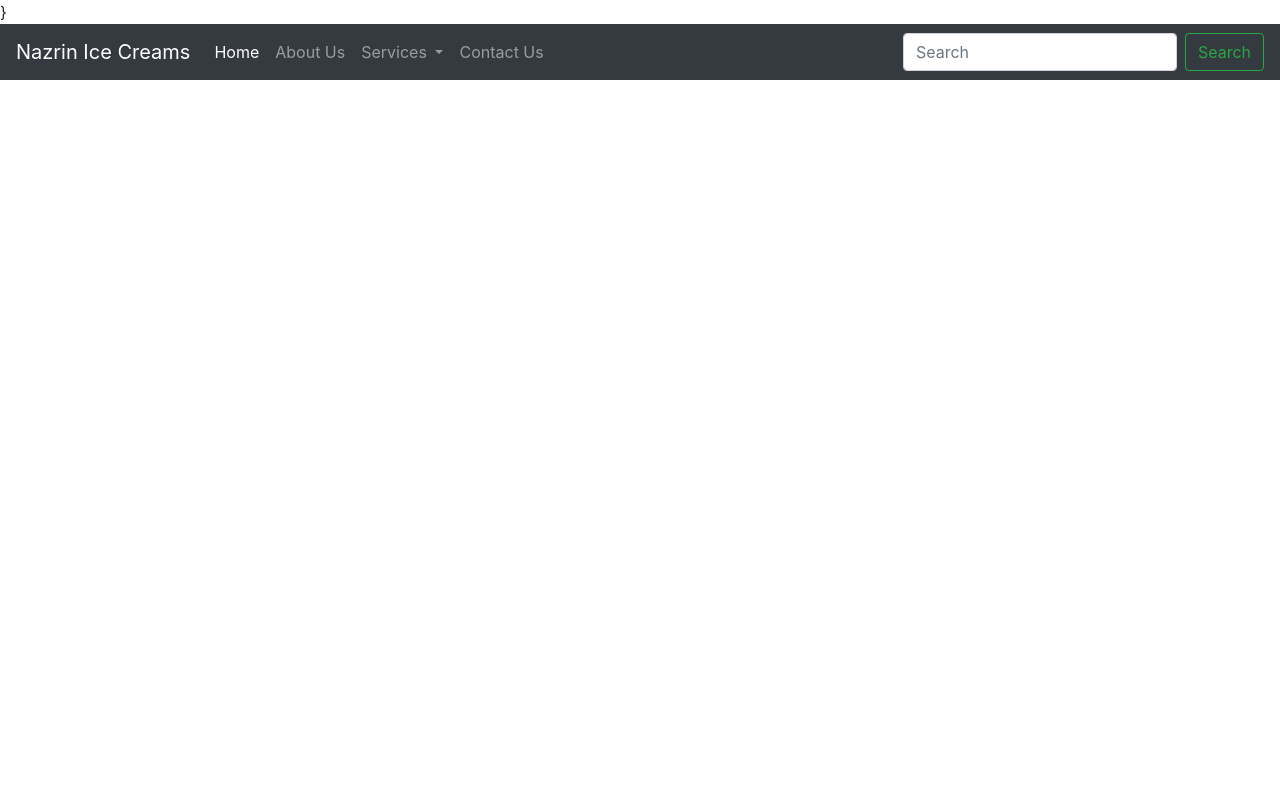
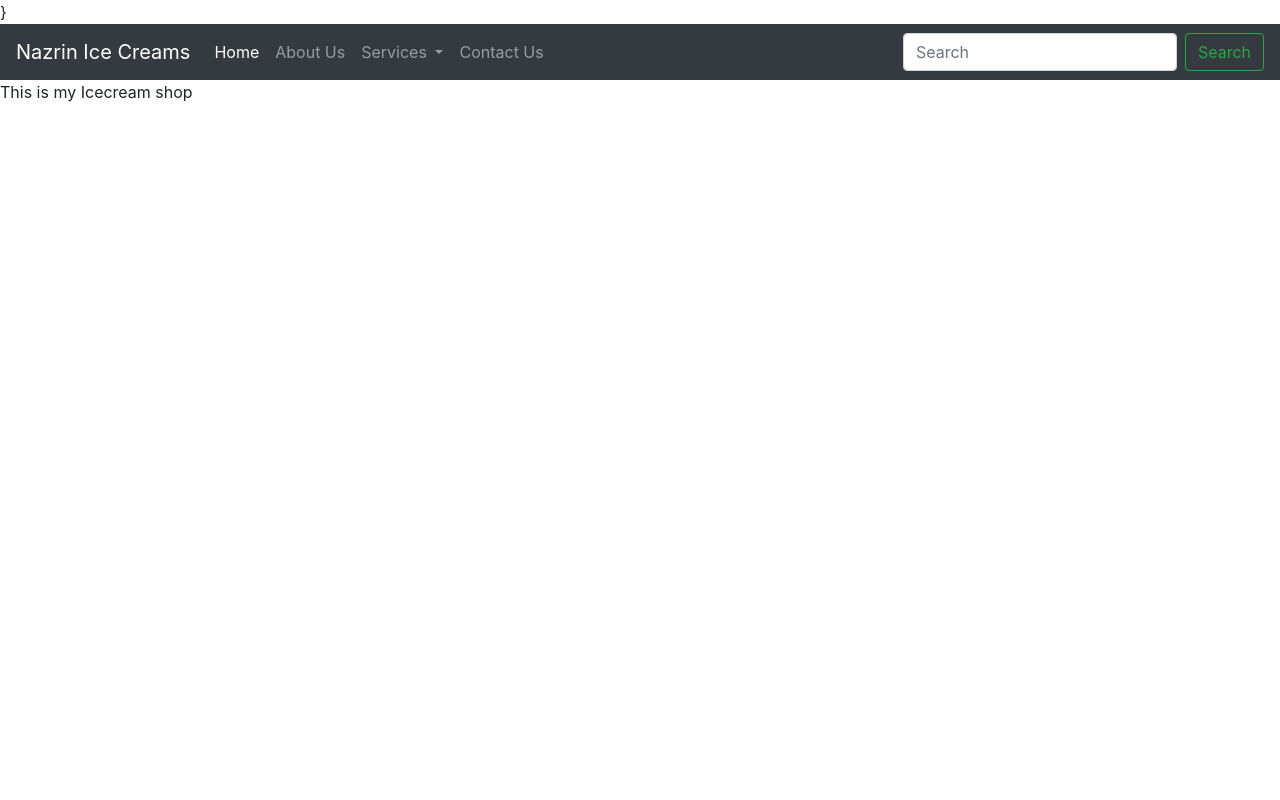
Before and after one commit to nazrinara6/Nazrin-s-IceCream, a Django app: page /about in a window 1280 px wide. Run offline with Django 3.2, Linux system fonts and the light colour scheme; some libraries are stand-ins or nearby versions.

Commit message:
Changes in about module

```diff
--- a/templates/about.html
+++ b/templates/about.html
@@ -2,4 +2,4 @@
 
 {% block title %}About{% endblock title %}
 
-{% block body %} {% endblock body %}
+{% block body %}This is my Icecream shop {% endblock body %}
```
